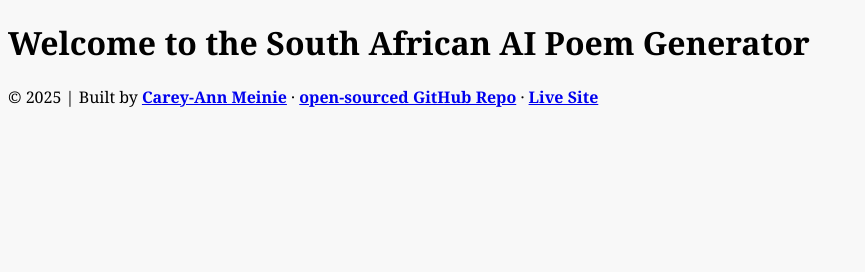
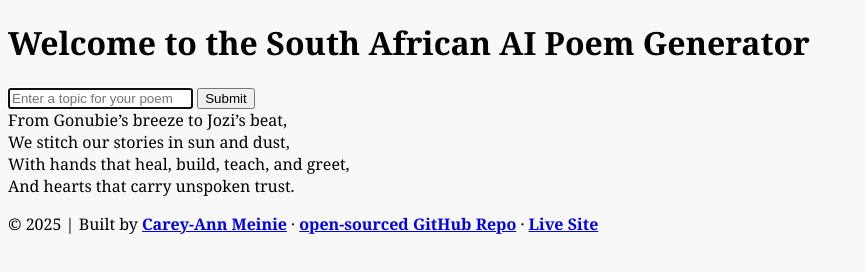
Before and after one commit to CareyM92/south-african-ai-poem-generator, a plain HTML site: page index.html in a window 1280 px wide. Shown: the whole page, without its empty margins (0-865 px from the left). Drawn offline with Linux system fonts and the light colour scheme.

Commit message:
added basic html for poem structure

```diff
--- a/index.html
+++ b/index.html
@@ -8,8 +8,31 @@
     <title>South African AI Poem Generator</title>
   </head>
   <body>
-    <h1>Welcome to the South African AI Poem Generator</h1>
+    <header>
+      <h1>Welcome to the South African AI Poem Generator</h1>
+    </header>
 
+    <main>
+      <form>
+        <input
+          type="text"
+          placeholder="Enter a topic for your poem"
+          autofocus
+          required
+          autocomplete="off"
+        />
+        <input type="submit" />
+      </form>
+      <div>
+        From Gonubie’s breeze to Jozi’s beat,
+        <br />
+        We stitch our stories in sun and dust,
+        <br />
+        With hands that heal, build, teach, and greet,
+        <br />
+        And hearts that carry unspoken trust.
+      </div>
+    </main>
     <footer>
       <p>
         © 2025 | Built by
```
